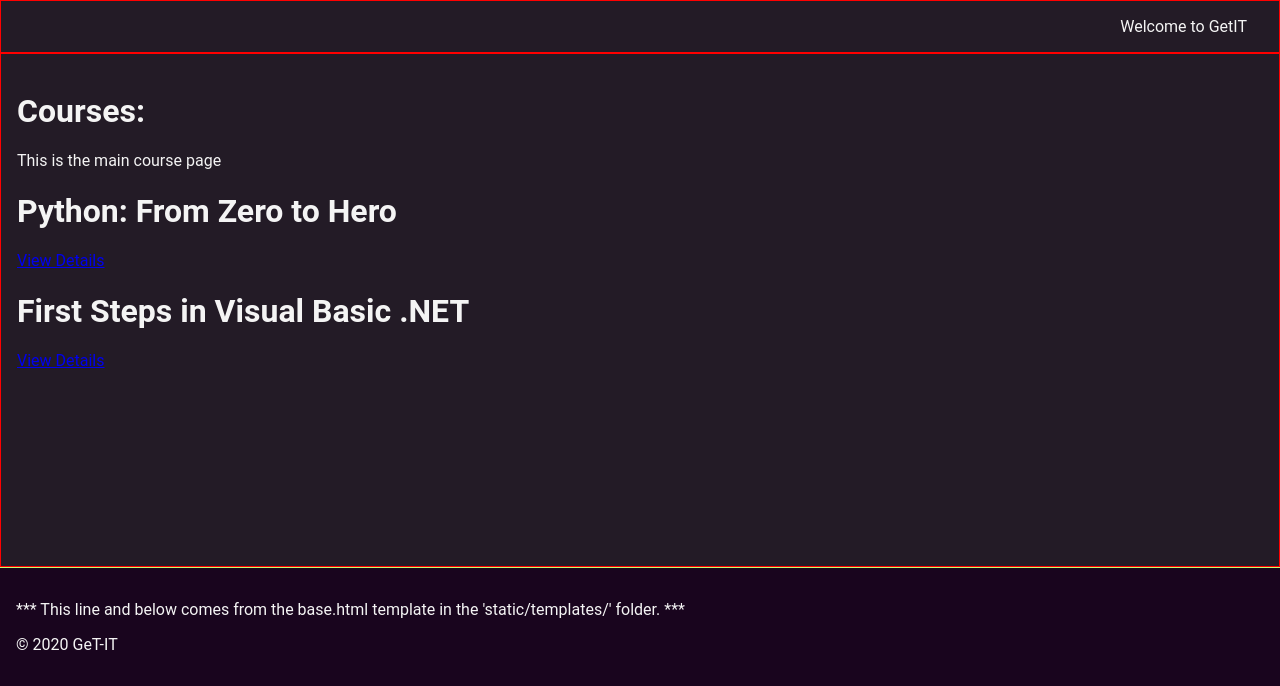
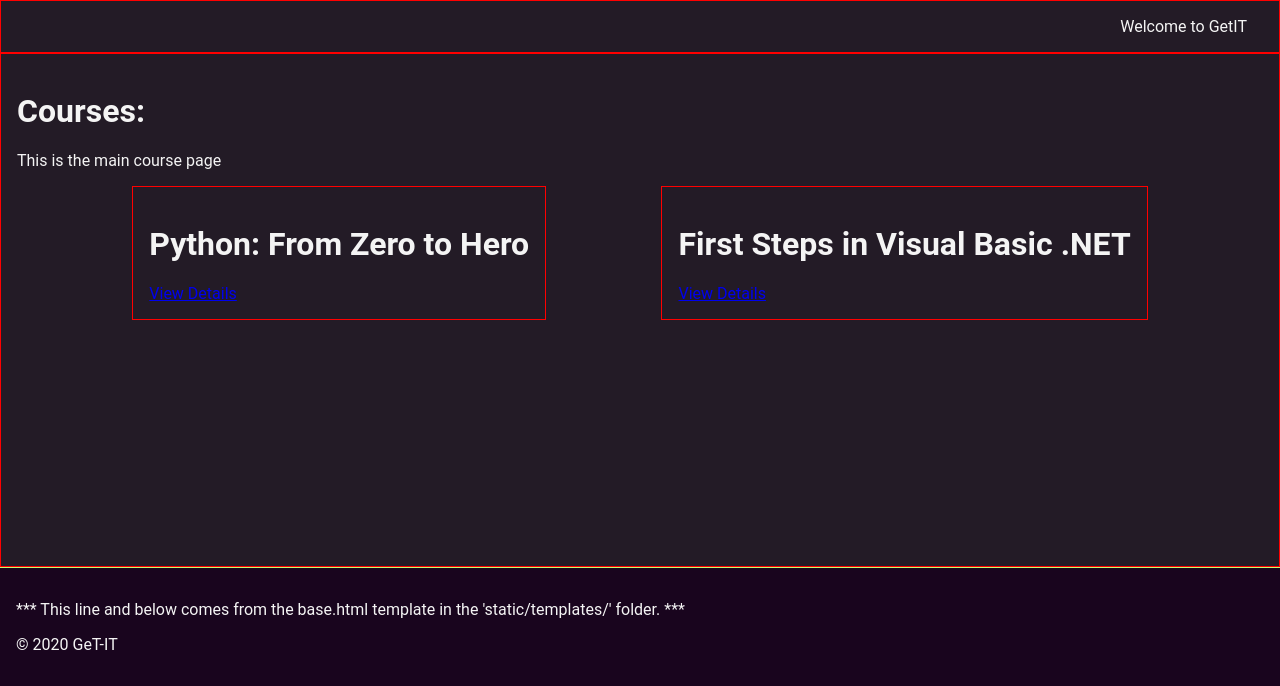
Before and after one commit to The-Digital-Dilemma/GetIT, a Django app: page /courses/ in a window 1280 px wide. Shown: the part 114-800 px from the top of the page. Run offline with Django 4.2, Linux system fonts and the light colour scheme; data comes from the database, SQL or seed files in the repository.

Commit message:
basic card design

```diff
--- a/GetIT/courses/templates/courses/courses-list.html
+++ b/GetIT/courses/templates/courses/courses-list.html
@@ -2,11 +2,15 @@
 <h1>Courses:</h1>
 <p>This is the main course page</p>
 <!-- Not working yet below -->
-{% for course in courses %}
-<div class="courses-card">
-  <h1>{{ course.title }}</h1>
-  <a class="btn-courses-card" href="{% url 'course-details' course.pk %}"
-    >View Details</a
-  >
+<div class="courses-card-container">
+  {% for course in courses %}
+  <div class="courses-card-details">
+    <h1>{{ course.title }}</h1>
+    <a class="btn-courses-card" href="{% url 'course-details' course.pk %}"
+      >View Details</a
+    >
+  </div>
+  {% endfor %}
 </div>
-{% endfor %} {% endblock %}
+
+{% endblock %}
--- a/GetIT/static/css/style.css
+++ b/GetIT/static/css/style.css
@@ -112,3 +112,20 @@ footer {
   background-color: var(--background-color-dark);
   border-top: 0.1em solid var(--primary-color);
 }
+
+/*  FOOTER - NAVIGATION SECTION */
+
+/*  COURSES-LIST SECTION */
+.courses-card-container {
+  flex: 1;
+  display: flex;
+  flex-direction: row;
+  justify-content: space-evenly;
+}
+.courses-card-details {
+  display: flex;
+  flex-direction: column;
+  border: 1px solid red;
+  justify-content: center;
+  padding: 1em;
+}
```
